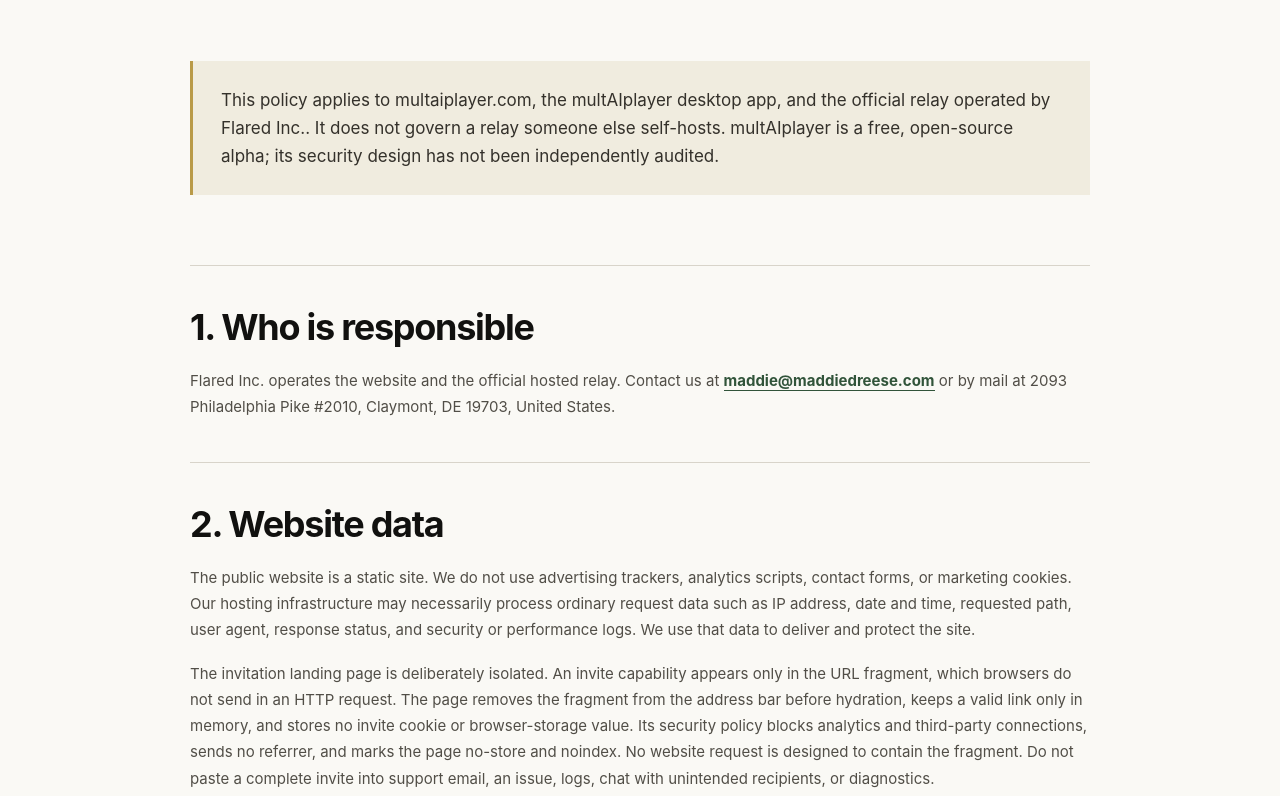
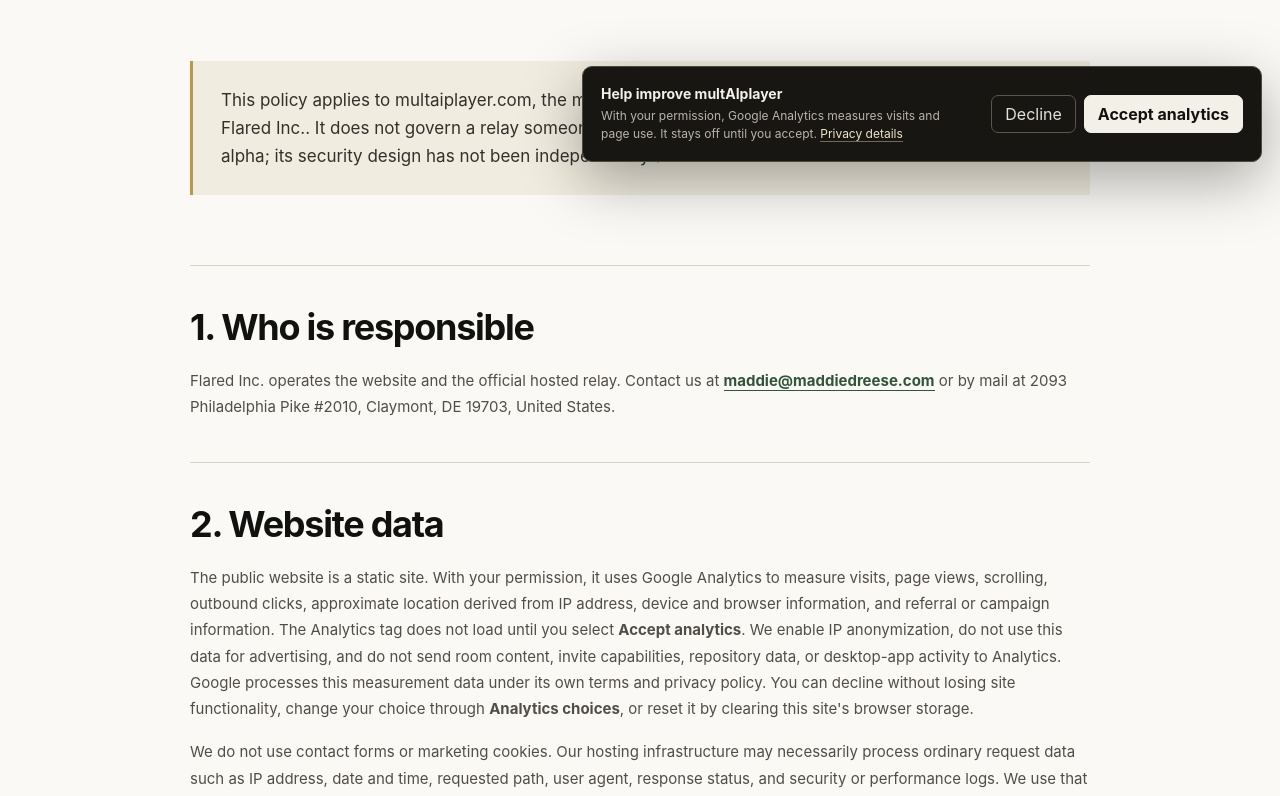
Before and after one commit to maddiedreese/multaiplayer-site, a Next.js app: page /privacy in a window 1280 px wide. Shown: the part 620-1416 px from the top of the page. Built offline with nearby package versions, Linux system fonts and the light colour scheme.

Commit message:
Add consent-based Google Analytics

```diff
--- /dev/null
+++ b/app/components/GoogleAnalytics.tsx
@@ -0,0 +1,58 @@
+"use client";
+
+import Script from "next/script";
+import { usePathname } from "next/navigation";
+import { useEffect, useState } from "react";
+
+const measurementId = "G-EMB8VFKS29";
+const preferenceKey = "multaiplayer:analytics-consent";
+
+type AnalyticsPreference = "accepted" | "declined" | "undecided";
+
+export function GoogleAnalytics() {
+  const pathname = usePathname();
+  const [preference, setPreference] = useState<AnalyticsPreference | null>(null);
+
+  useEffect(() => {
+    const timeout = window.setTimeout(() => {
+      const stored = window.localStorage.getItem(preferenceKey);
+      setPreference(stored === "accepted" || stored === "declined" ? stored : "undecided");
+    }, 0);
+    return () => window.clearTimeout(timeout);
+  }, []);
+
+  if (pathname === "/invite" || pathname === "/invite/" || preference === null) return null;
+
+  const savePreference = (next: Exclude<AnalyticsPreference, "undecided">) => {
+    window.localStorage.setItem(preferenceKey, next);
+    setPreference(next);
+  };
+
+  return (
+    <>
+      {preference === "accepted" ? (
+        <>
+          <Script src={`https://www.googletagmanager.com/gtag/js?id=${measurementId}`} strategy="afterInteractive" />
+          <Script id="google-analytics" strategy="afterInteractive">
+            {`window.dataLayer=window.dataLayer||[];function gtag(){dataLayer.push(arguments)}gtag('js',new Date());gtag('config','${measurementId}',{anonymize_ip:true});`}
+          </Script>
+        </>
+      ) : null}
+
+      {preference === "undecided" ? (
+        <aside className="analytics-consent" aria-label="Analytics choices">
+          <div>
+            <strong>Help improve multAIplayer</strong>
+            <p>With your permission, Google Analytics measures visits and page use. It stays off until you accept. <a href="/privacy">Privacy details</a></p>
+          </div>
+          <div className="analytics-consent-actions">
+            <button type="button" onClick={() => savePreference("declined")}>Decline</button>
+            <button className="analytics-consent-accept" type="button" onClick={() => savePreference("accepted")}>Accept analytics</button>
+          </div>
+        </aside>
+      ) : (
+        <button className="analytics-choices" type="button" onClick={() => setPreference("undecided")}>Analytics choices</button>
+      )}
+    </>
+  );
+}
--- a/app/globals.css
+++ b/app/globals.css
@@ -274,3 +274,20 @@
 }
 
 @media (prefers-reduced-motion: reduce) { html{scroll-behavior:auto}.button{transition:none} }
+
+.analytics-consent {
+  position:fixed;z-index:1000;right:18px;bottom:18px;left:18px;margin-left:auto;width:min(680px,calc(100% - 36px));padding:18px;
+  display:flex;align-items:center;justify-content:space-between;gap:22px;border:1px solid #4c493f;border-radius:10px;background:#171612;color:#f3f0e8;box-shadow:0 18px 60px rgba(0,0,0,.34)
+}
+.analytics-consent strong { display:block;margin-bottom:5px;font-size:14px }
+.analytics-consent p { margin:0;color:#b9b4aa;font-size:12px;line-height:1.5 }
+.analytics-consent a { color:#f0e5c8;border-bottom:1px solid #726a56 }
+.analytics-consent-actions { display:flex;flex:0 0 auto;gap:8px }
+.analytics-consent button,.analytics-choices { min-height:38px;padding:0 13px;border:1px solid #5a564c;border-radius:7px;background:transparent;color:#e5e1d8;cursor:pointer }
+.analytics-consent .analytics-consent-accept { border-color:#f3f0e8;background:#f3f0e8;color:#11110f;font-weight:700 }
+.analytics-choices { position:fixed;z-index:999;right:12px;bottom:12px;min-height:30px;padding:0 9px;background:#171612;color:#aaa59a;font-size:10px }
+
+@media (max-width:680px) {
+  .analytics-consent { align-items:stretch;flex-direction:column }
+  .analytics-consent-actions { justify-content:flex-end }
+}
--- a/app/layout.tsx
+++ b/app/layout.tsx
@@ -1,6 +1,7 @@
 import type { Metadata } from "next";
 import "./globals.css";
 import { releaseManifest } from "../lib/release-manifest";
+import { GoogleAnalytics } from "./components/GoogleAnalytics";
 
 const releaseDescription = releaseManifest.supported
   ? `Download multAIplayer ${releaseManifest.version} for Apple silicon Macs.`
@@ -34,5 +35,5 @@
 };
 
 export default function RootLayout({ children }: Readonly<{ children: React.ReactNode }>) {
-  return <html lang="en"><body>{children}</body></html>;
+  return <html lang="en"><body>{children}<GoogleAnalytics /></body></html>;
 }
--- a/app/privacy/page.tsx
+++ b/app/privacy/page.tsx
@@ -19,7 +19,8 @@
 
       <section>
         <h2>2. Website data</h2>
-        <p>The public website is a static site. We do not use advertising trackers, analytics scripts, contact forms, or marketing cookies. Our hosting infrastructure may necessarily process ordinary request data such as IP address, date and time, requested path, user agent, response status, and security or performance logs. We use that data to deliver and protect the site.</p>
+        <p>The public website is a static site. With your permission, it uses Google Analytics to measure visits, page views, scrolling, outbound clicks, approximate location derived from IP address, device and browser information, and referral or campaign information. The Analytics tag does not load until you select <strong>Accept analytics</strong>. We enable IP anonymization, do not use this data for advertising, and do not send room content, invite capabilities, repository data, or desktop-app activity to Analytics. Google processes this measurement data under its own terms and privacy policy. You can decline without losing site functionality, change your choice through <strong>Analytics choices</strong>, or reset it by clearing this site&apos;s browser storage.</p>
+        <p>We do not use contact forms or marketing cookies. Our hosting infrastructure may necessarily process ordinary request data such as IP address, date and time, requested path, user agent, response status, and security or performance logs. We use that data to deliver and protect the site.</p>
         <p>The invitation landing page is deliberately isolated. An invite capability appears only in the URL fragment, which browsers do not send in an HTTP request. The page removes the fragment from the address bar before hydration, keeps a valid link only in memory, and stores no invite cookie or browser-storage value. Its security policy blocks analytics and third-party connections, sends no referrer, and marks the page no-store and noindex. No website request is designed to contain the fragment. Do not paste a complete invite into support email, an issue, logs, chat with unintended recipients, or diagnostics.</p>
       </section>
 
--- a/scripts/generate-static-headers.mjs
+++ b/scripts/generate-static-headers.mjs
@@ -38,11 +38,11 @@
   if (!Array.isArray(hashes) || hashes.length === 0) throw new Error("The static export must contain at least one hashed inline script.");
   const csp = [
     "default-src 'none'",
-    `script-src 'self' ${hashes.join(" ")}`,
+    `script-src 'self' https://www.googletagmanager.com ${hashes.join(" ")}`,
     "style-src 'self'",
     "img-src 'self' data:",
     "font-src 'self' data:",
-    "connect-src 'none'",
+    "connect-src https://www.google-analytics.com https://region1.google-analytics.com",
     "media-src 'none'",
     "object-src 'none'",
     "frame-src 'none'",
```
Also changed, not shown: 2 other files (tests, documents, lock files or other folders).
